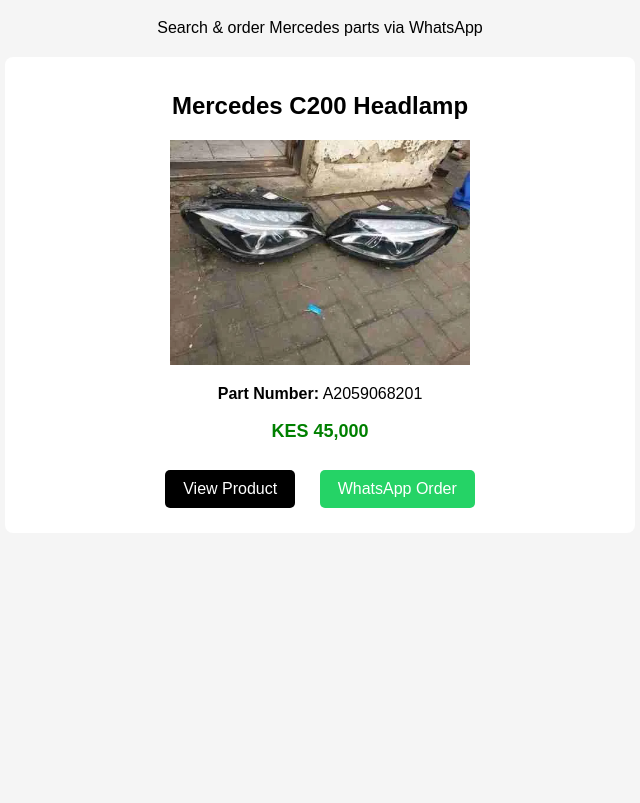
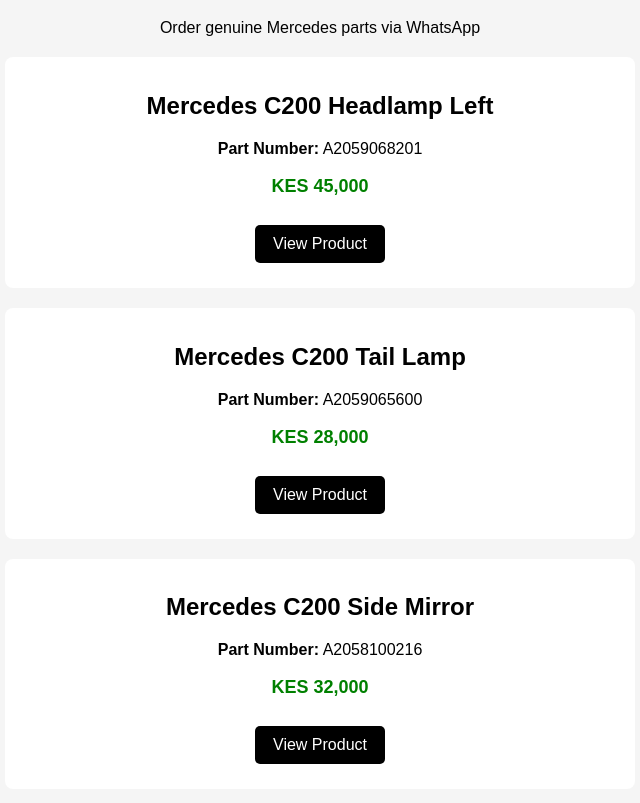
Before and after one commit to stanleyibrahim665-hub/mercedes-spares, a plain HTML site: page index.html in a window 1280 px wide. Shown: the part 89-892 px from the top of the page, without its empty margins (320-960 px from the left). Before the commit the page ends 800 px from the top, so only its background shows below. Drawn offline with Linux system fonts and the light colour scheme.

Commit message:
Add files via upload

```diff
--- a/index.html
+++ b/index.html
@@ -5,7 +5,7 @@
 
   <title>Mercedes Spare Parts Kenya | Buy Genuine Parts</title>
 
-  <meta name="description" content="Buy genuine Mercedes spare parts in Kenya. Headlamps, engines, gearboxes. WhatsApp ordering available.">
+  <meta name="description" content="Buy genuine Mercedes spare parts in Kenya. Headlamps, tail lamps, mirrors. WhatsApp ordering available.">
 
   <meta name="viewport" content="width=device-width, initial-scale=1.0">
 
@@ -16,7 +16,9 @@
       padding: 20px;
     }
 
-    h1 { text-align: center; }
+    h1 {
+      text-align: center;
+    }
 
     .product {
       background: #ffffff;
@@ -25,11 +27,6 @@
       padding: 15px;
       border-radius: 8px;
       text-align: center;
-    }
-
-    img {
-      width: 100%;
-      max-width: 300px;
     }
 
     .price {
@@ -57,21 +54,27 @@
 <body>
 
   <h1>Mercedes Spare Parts Kenya</h1>
-  <p style="text-align:center;">Search & order Mercedes parts via WhatsApp</p>
+  <p style="text-align:center;">Order genuine Mercedes parts via WhatsApp</p>
 
   <div class="product">
-    <h2>Mercedes C200 Headlamp</h2>
-
-    <img src="headlamp.jpg" alt="Mercedes C200 Headlamp A2059068201">
-
+    <h2>Mercedes C200 Headlamp Left</h2>
     <p><strong>Part Number:</strong> A2059068201</p>
     <p class="price">KES 45,000</p>
+    <a class="btn" href="mercedes-c200-headlamp-left.html">View Product</a>
+  </div>
 
-    <a class="btn" href="mercedes-c200-headlamp.html">View Product</a>
+  <div class="product">
+    <h2>Mercedes C200 Tail Lamp</h2>
+    <p><strong>Part Number:</strong> A2059065600</p>
+    <p class="price">KES 28,000</p>
+    <a class="btn" href="mercedes-c200-tail-lamp.html">View Product</a>
+  </div>
 
-    <a class="btn whatsapp" href="https://wa.me/254721484898?text=Hello%20I%20want%20Mercedes%20C200%20Headlamp%20A2059068201">
-      WhatsApp Order
-    </a>
+  <div class="product">
+    <h2>Mercedes C200 Side Mirror</h2>
+    <p><strong>Part Number:</strong> A2058100216</p>
+    <p class="price">KES 32,000</p>
+    <a class="btn" href="mercedes-c200-side-mirror.html">View Product</a>
   </div>
 
 </body>
```
